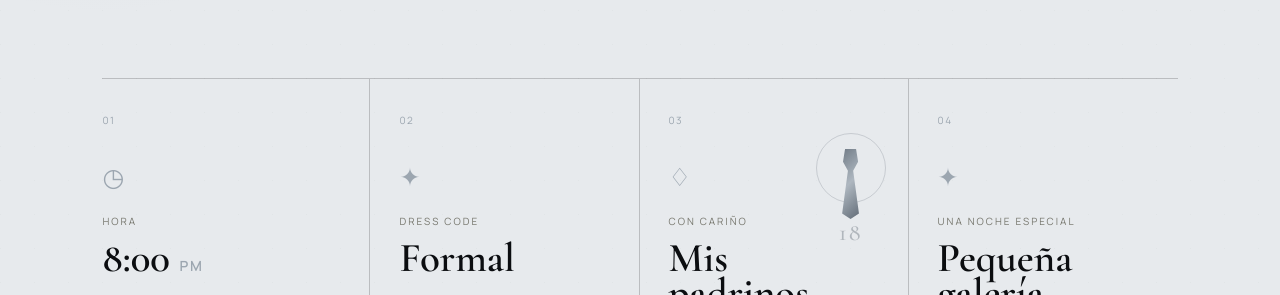
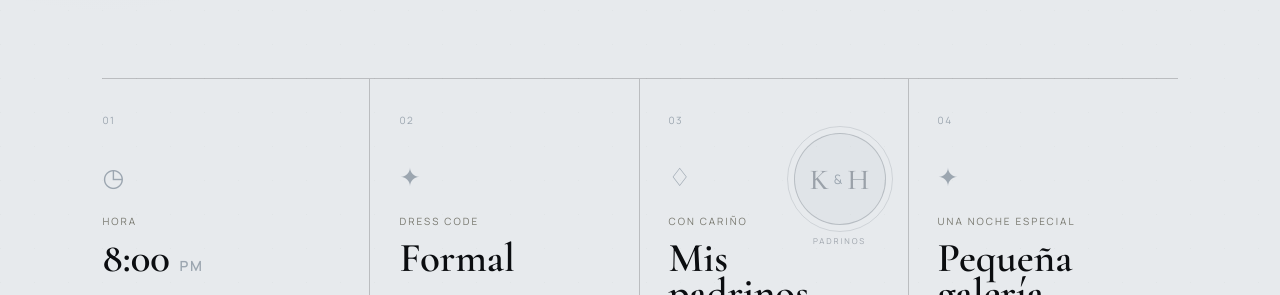
Before and after one commit to juan2402oo/INVITA18, a plain HTML site: page index.html in a window 1280 px wide. Shown: the part 1300-1595 px from the top of the page. Drawn offline with nearby package versions, Linux system fonts and the light colour scheme.

Commit message:
ajusta y corrige lo de las tarjetas de informacion de movil

```diff
--- a/index.html
+++ b/index.html
@@ -61,8 +61,8 @@
           <span class="detail__index">03</span>
           <div class="detail__icon">♢</div>
           <div class="sponsor-ornament" aria-hidden="true">
-            <span class="sponsor-ornament__tie"></span>
-            <strong>18</strong>
+            <span class="sponsor-ornament__seal"><b>K</b><i>&amp;</i><b>H</b></span>
+            <small>PADRINOS</small>
           </div>
           <p class="detail__label">Con cariño</p>
           <h3>Mis<br>padrinos</h3>
--- a/styles.css
+++ b/styles.css
@@ -62,10 +62,11 @@ a { color: inherit; }
 .detail__names { display: flex; flex-direction: column; gap: 10px; margin: 25px 0 0; }
 .detail__names span { display: block; color: var(--ink); font: 600 16px/1.05 var(--serif); }
 .detail__names span + span { color: var(--ink); font-size: 16px; }
-.sponsor-ornament { position: absolute; top: 54px; right: 22px; display: flex; flex-direction: column; align-items: center; gap: 15px; color: rgba(96,106,116,.4); }
-.sponsor-ornament::before { content: ''; width: 68px; height: 68px; border: 1px solid rgba(96,106,116,.24); border-radius: 50%; }
-.sponsor-ornament__tie { position: absolute; top: 16px; width: 29px; height: 70px; background: linear-gradient(135deg, #68737e, #aeb7c0 48%, #59636e); clip-path: polygon(31% 0, 69% 0, 76% 18%, 59% 31%, 79% 92%, 50% 100%, 21% 92%, 41% 31%, 24% 18%); filter: drop-shadow(3px 4px 0 rgba(11,13,16,.12)); }
-.sponsor-ornament strong { font: 500 24px var(--serif); letter-spacing: .08em; }
+.sponsor-ornament { position: absolute; top: 54px; right: 22px; display: flex; flex-direction: column; align-items: center; gap: 10px; color: rgba(96,106,116,.55); }
+.sponsor-ornament__seal { display: flex; align-items: center; justify-content: center; gap: 5px; width: 92px; height: 92px; border: 1px solid rgba(96,106,116,.32); border-radius: 50%; outline: 1px solid rgba(96,106,116,.18); outline-offset: 6px; background: rgba(156,166,176,.08); }
+.sponsor-ornament__seal b { font: 500 29px var(--serif); }
+.sponsor-ornament__seal i { font: normal 13px var(--sans); color: var(--gold); }
+.sponsor-ornament small { font-size: 8px; letter-spacing: .24em; }
 .detail-highlight { display: flex; flex-direction: column; gap: 8px; width: min(100%, 190px); margin: 23px 0 18px; padding: 12px 0 12px 13px; border-left: 2px solid var(--gold); background: linear-gradient(90deg, rgba(156,166,176,.12), transparent); }
 .detail-highlight span { color: #77776e; font-size: 9px; letter-spacing: .15em; }
 .detail-highlight b { color: var(--gold); font-size: 8px; letter-spacing: .13em; }
```
